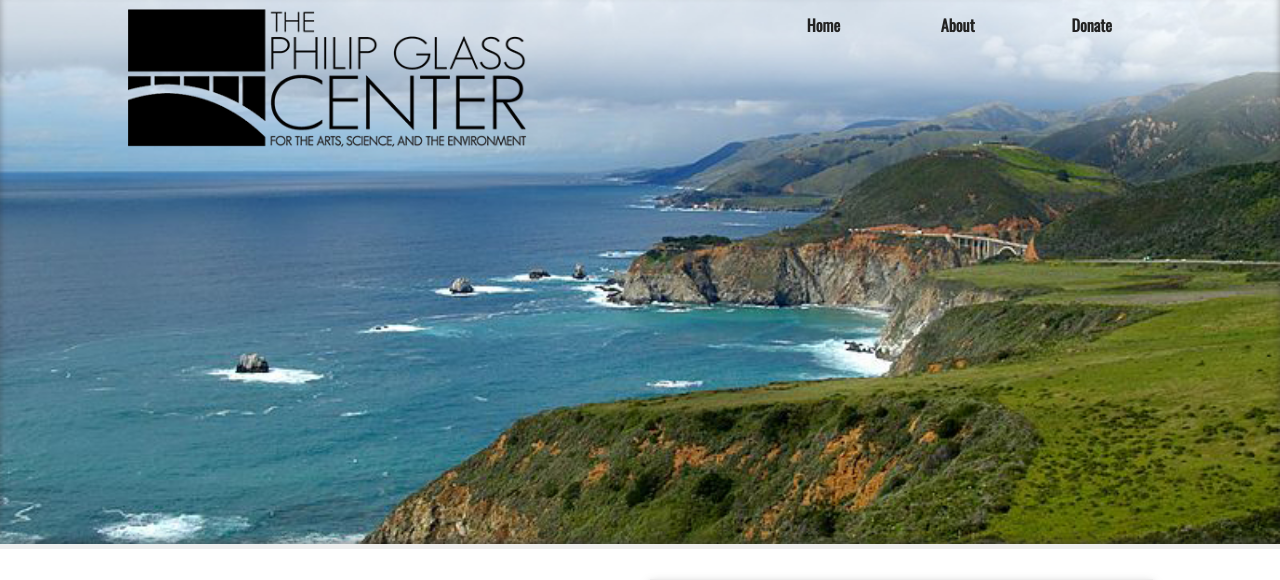
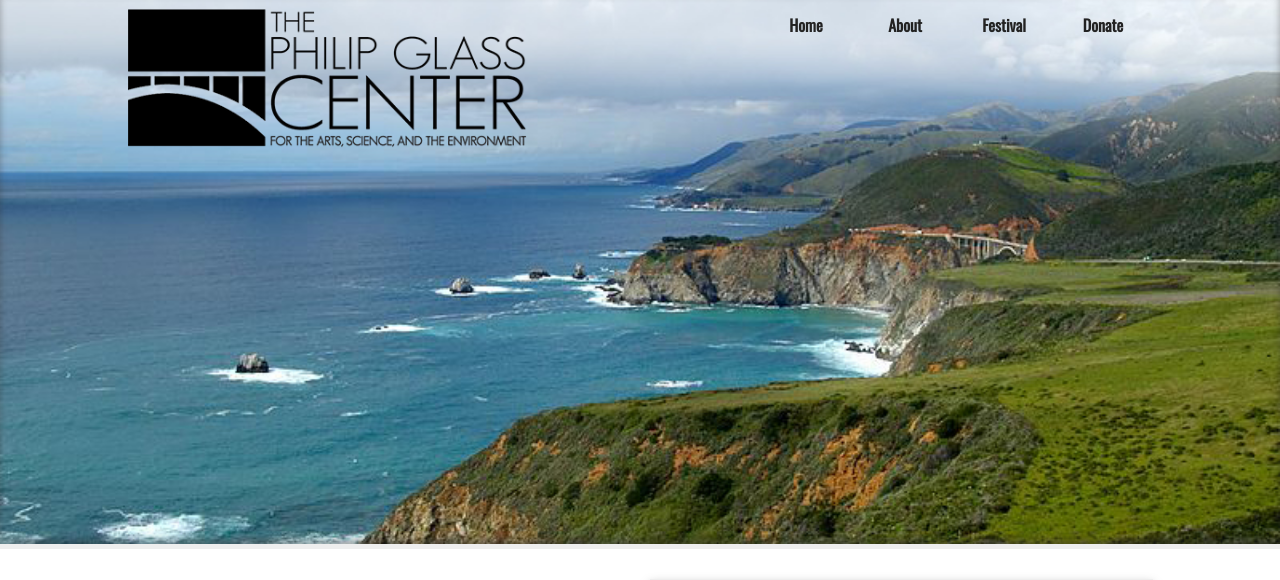
Before and after one commit to Ghan/philipglasscenter, a PHP site: page / in a window 1280 px wide. Shown: the top 580 px of the page. Run offline with PHP 8.4, Linux system fonts and the light colour scheme; some libraries are stand-ins or nearby versions.

Commit message:
Festival page

```diff
--- a/css/main.css
+++ b/css/main.css
@@ -303,7 +303,7 @@ nav a:hover {
 
     nav a {
         float: left;
-        width: 27%;
+        width: 18%;
         margin-left: 1.7%;
         margin-right: 1.7%;
         margin-bottom: 0;
--- a/home.html
+++ b/home.html
@@ -29,6 +29,7 @@
                     <ul>
                         <li><a href="#home">Home</a></li>
                         <li><a href="#about">About</a></li>
+                        <li><a href="#festival">Festival</a></li>
                         <li><a href="#donate">Donate</a></li>
                     </ul>
                 </nav>
@@ -83,6 +84,14 @@
                     </p>
 
                 </div>
+                <div id="festival" class="page">
+                    <h1>The Days & Nights Festival</h1>
+                    <p>The mission of the Philip Glass Center is to gather the world’s leaders in the fields of art, science and the environment for a broad array of interdisciplinary activities including performances, seminars, and education programs that inspire and motivate the public to become engaged with matters vital to the future of the natural environment and the quality of human existence.</p>
+
+                    <p>The Days and Nights Festival, is the premier program of the Center. Developed by Philip Glass, the festival is designed to encompass and nurture the arts in a way that welcomes the future while exploring the seminal developments in the arts throughout history.  It is committed to the cultivation, promotion and development of the arts.</p>
+
+                    <p>Visit the Days & Nights Festival website here: <a href="http://www.daysandnightsfestival.com" target="_blank">daysandnightsfestival.com</a></p>
+                </div>
 
             </div> <!-- #main -->
         </div> <!-- #main-container -->
```
